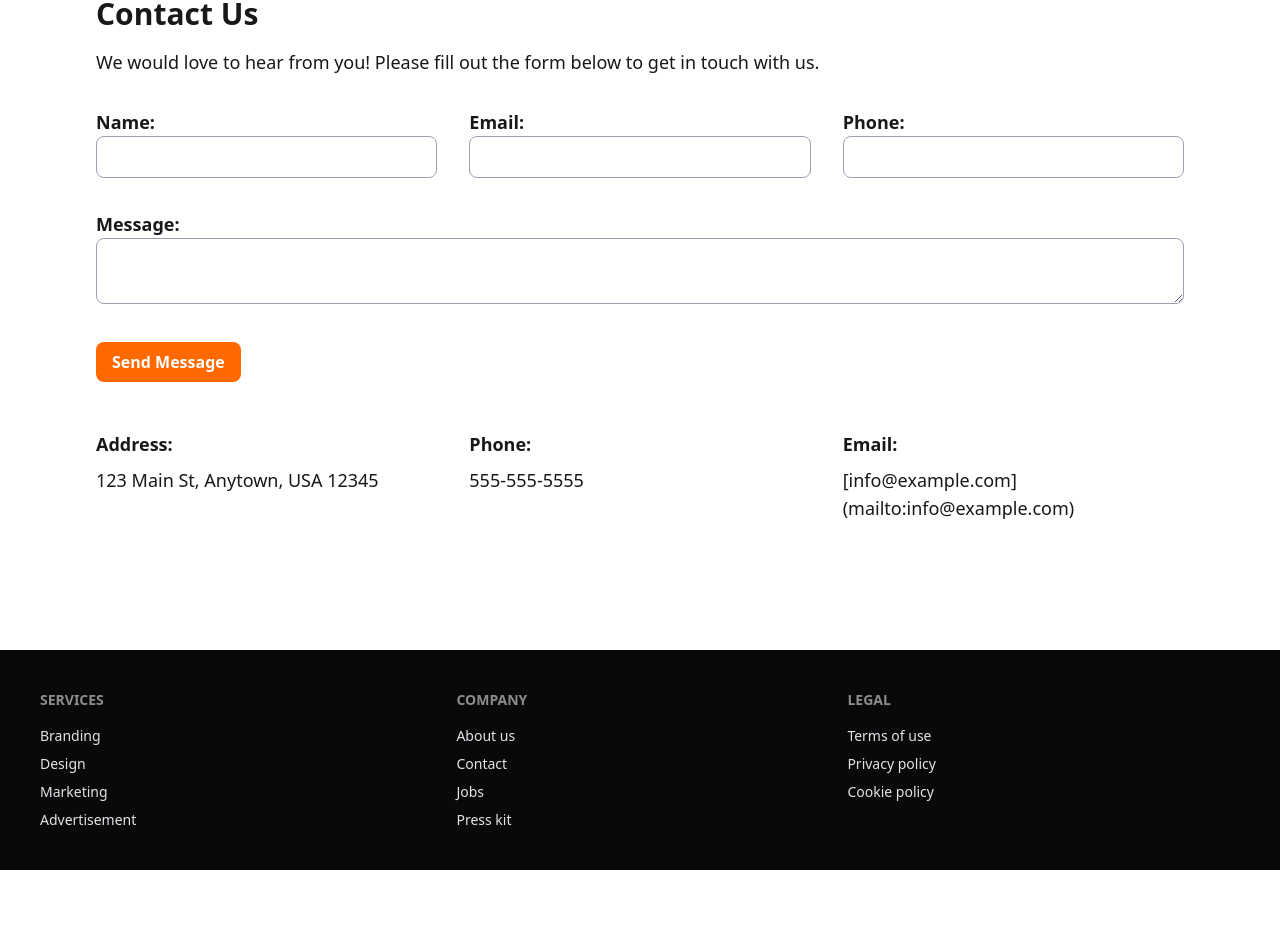
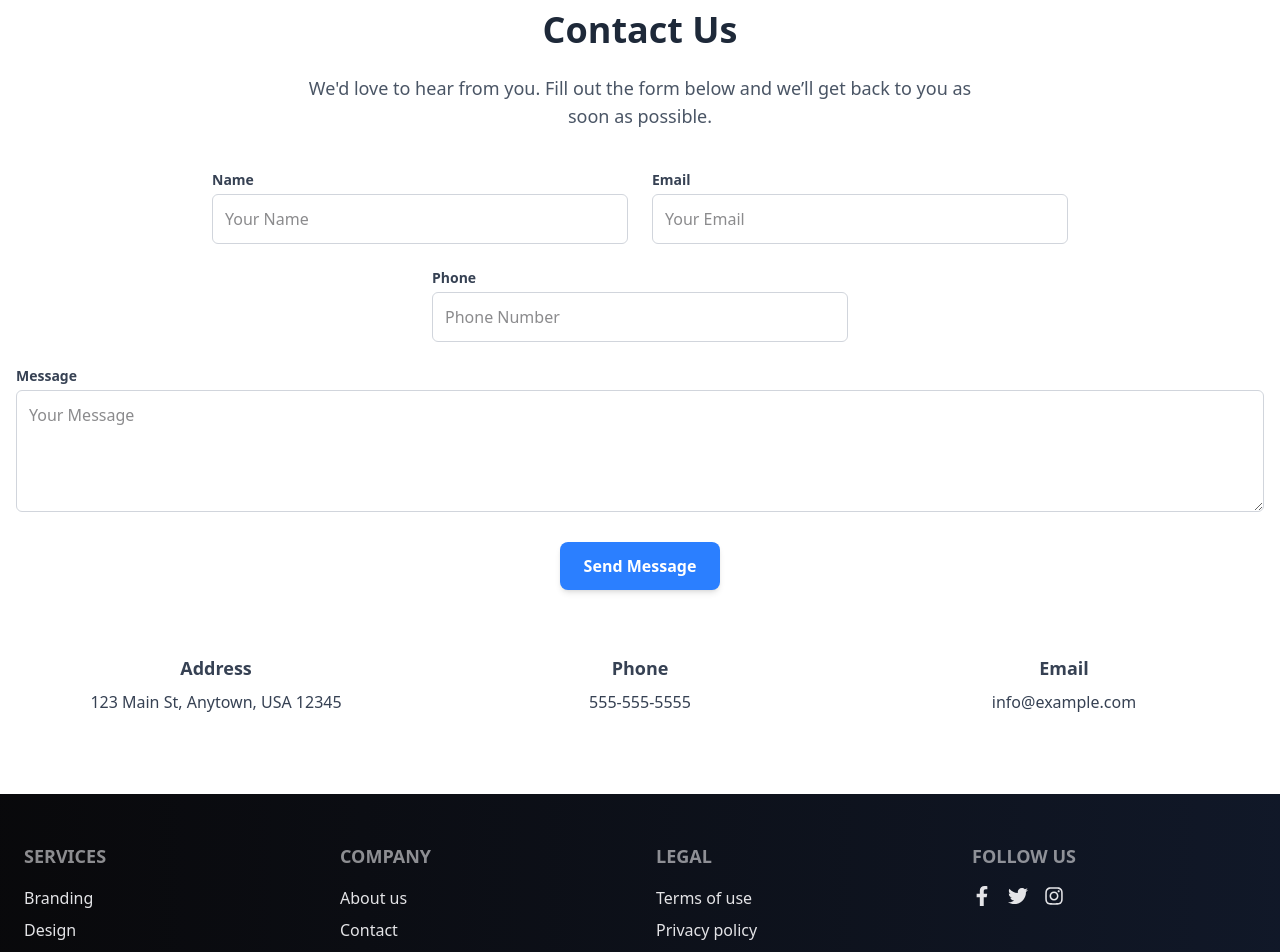
Before and after one commit to AbdulSami-786/newclone, a React (Vite) app: page /contact in a window 1280 px wide. Shown: the part 220-1172 px from the top of the page. Before the commit the page ends 1090 px from the top, so only its background shows below. Built offline with nearby package versions, Linux system fonts and the light colour scheme; no server answers.

Commit message:
fulll edit

```diff
--- a/package.json
+++ b/package.json
@@ -12,6 +12,7 @@
   "dependencies": {
     "@reduxjs/toolkit": "^2.7.0",
     "@tailwindcss/vite": "^4.1.4",
+    "framer-motion": "^12.7.4",
     "react": "^19.0.0",
     "react-dom": "^19.0.0",
     "react-icons": "^5.5.0",
--- a/src/component/Footer.jsx
+++ b/src/component/Footer.jsx
@@ -1,30 +1,51 @@
-import React from 'react'
+import React from 'react';
+import { FaFacebookF, FaTwitter, FaInstagram } from 'react-icons/fa';
 
 function Footer() {
   return (
-    <footer className="footer sm:footer-horizontal bg-neutral text-neutral-content p-10">
-  <nav>
-    <h6 className="footer-title">Services</h6>
-    <a className="link link-hover">Branding</a>
-    <a className="link link-hover">Design</a>
-    <a className="link link-hover">Marketing</a>
-    <a className="link link-hover">Advertisement</a>
-  </nav>
-  <nav>
-    <h6 className="footer-title">Company</h6>
-    <a className="link link-hover">About us</a>
-    <a className="link link-hover">Contact</a>
-    <a className="link link-hover">Jobs</a>
-    <a className="link link-hover">Press kit</a>
-  </nav>
-  <nav>
-    <h6 className="footer-title">Legal</h6>
-    <a className="link link-hover">Terms of use</a>
-    <a className="link link-hover">Privacy policy</a>
-    <a className="link link-hover">Cookie policy</a>
-  </nav>
-</footer>
-  )
+    <footer className="bg-gradient-to-r from-neutral to-gray-900 text-neutral-content px-6 py-12">
+      <div className="max-w-7xl mx-auto grid grid-cols-1 sm:grid-cols-2 md:grid-cols-4 gap-8">
+        <div>
+          <h6 className="footer-title text-lg font-semibold mb-4">Services</h6>
+          <ul className="space-y-2">
+            <li><a className="link link-hover">Branding</a></li>
+            <li><a className="link link-hover">Design</a></li>
+            <li><a className="link link-hover">Marketing</a></li>
+            <li><a className="link link-hover">Advertisement</a></li>
+          </ul>
+        </div>
+        <div>
+          <h6 className="footer-title text-lg font-semibold mb-4">Company</h6>
+          <ul className="space-y-2">
+            <li><a className="link link-hover">About us</a></li>
+            <li><a className="link link-hover">Contact</a></li>
+            <li><a className="link link-hover">Jobs</a></li>
+            <li><a className="link link-hover">Press kit</a></li>
+          </ul>
+        </div>
+        <div>
+          <h6 className="footer-title text-lg font-semibold mb-4">Legal</h6>
+          <ul className="space-y-2">
+            <li><a className="link link-hover">Terms of use</a></li>
+            <li><a className="link link-hover">Privacy policy</a></li>
+            <li><a className="link link-hover">Cookie policy</a></li>
+          </ul>
+        </div>
+        <div>
+          <h6 className="footer-title text-lg font-semibold mb-4">Follow Us</h6>
+          <div className="flex gap-4">
+            <a className="text-xl hover:text-white" href="#"><FaFacebookF /></a>
+            <a className="text-xl hover:text-white" href="#"><FaTwitter /></a>
+            <a className="text-xl hover:text-white" href="#"><FaInstagram /></a>
+          </div>
+        </div>
+      </div>
+
+      <div className="border-t border-neutral-content mt-10 pt-6 text-center text-sm">
+        © {new Date().getFullYear()} Made By ABDULSAMI MUHHAMD YOUSUF
+      </div>
+    </footer>
+  );
 }
 
-export default Footer
+export default Footer;
--- a/src/component/navbar.jsx
+++ b/src/component/navbar.jsx
@@ -77,7 +77,7 @@ const Navbar = () => {
               <li><Link to="/about">ABOUT</Link></li>
               <li><Link to="/products">PRODUCTS</Link></li>
               <li><Link to="/contact">CONTACT</Link></li>
-              <li><Link to="/signup" className="inline-block bg-gradient-to-r from-purple-500 to-pink-500 text-white font-semibold py-2 px-6 rounded-lg shadow-md hover:scale-105 transition-all duration-300 ease-in-out">SIGN UP</Link></li>
+              <li><Link to="/login" className="inline-block bg-gradient-to-r from-purple-500 to-pink-500 text-white font-semibold py-2 px-6 rounded-lg shadow-md hover:scale-105 transition-all duration-300 ease-in-out">SIGN UP</Link></li>
               <li><Link to="/cart" className="inline-block bg-gradient-to-r from-orange-400 to-orange-600 text-white font-semibold py-2 px-4 rounded-lg shadow-md hover:scale-105 transition-all duration-300 ease-in-out">CART ({cartItems.length})</Link></li>
             </ul>
           </div>
@@ -89,7 +89,7 @@ const Navbar = () => {
             <li><Link to="/about" className="inline-block text-gray-800 font-semibold py-2 px-6 rounded-lg hover:bg-gradient-to-r from-green-400 to-green-600 hover:text-white transition-all duration-300 ease-in-out">ABOUT</Link></li>
             <li><Link to="/products" className="inline-block text-gray-800 font-semibold py-2 px-6 rounded-lg hover:bg-gradient-to-r from-yellow-400 to-yellow-600 hover:text-white transition-all duration-300 ease-in-out">PRODUCTS</Link></li>
             <li><Link to="/contact" className="inline-block text-gray-800 font-semibold py-2 px-6 rounded-lg hover:bg-gradient-to-r from-purple-400 to-purple-600 hover:text-white transition-all duration-300 ease-in-out">CONTACT</Link></li>
-            <li><Link to="/signup" className="inline-block text-black font-semibold mr-[10px] py-2 px-6 rounded-lg transition-all duration-300 ease-in-out hover:bg-gradient-to-r hover:from-pink-500 hover:to-purple-600 hover:scale-105 hover:shadow-lg hover:text-yellow-100">SIGN UP</Link></li>
+            <li><Link to="/login" className="inline-block text-black font-semibold mr-[10px] py-2 px-6 rounded-lg transition-all duration-300 ease-in-out hover:bg-gradient-to-r hover:from-pink-500 hover:to-purple-600 hover:scale-105 hover:shadow-lg hover:text-yellow-100">SIGN UP</Link></li>
             <li><Link to="/cart" className="inline-block bg-gradient-to-r from-orange-400 to-orange-600 text-white font-semibold py-2 px-4 rounded-lg shadow-md hover:scale-105 transition-all duration-300 ease-in-out">CART ({cartItems.length})</Link></li>
           </ul>
         </div>
@@ -115,7 +115,7 @@ const Navbar = () => {
         </div>
 
         <div className="flex items-center gap-4">
-          <span className="font-medium cursor-pointer">Login</span>
+         <Link to={'/signup'}> <span className="font-medium cursor-pointer">Login</span></Link>
           <button className="bg-orange-500 hover:bg-orange-600 text-white px-4 py-2 rounded-lg font-semibold">
             + SELL
           </button>
--- a/src/index.css
+++ b/src/index.css
@@ -24,7 +24,7 @@
   margin-top: 100px;
 }
 .mtt{
-  margin-top: 120px;
+  margin-top: 150px;
 }
 .navsec {
   width: 90%;
--- a/src/main.jsx
+++ b/src/main.jsx
@@ -20,6 +20,7 @@ import { store } from '../src/config/redux/store/store.js'
 import { Provider } from 'react-redux'
 import Search from './pages/Search.jsx'
 import Checkout from './pages/Checkout.jsx'
+import Login from './pages/Login.jsx'
 const router = createBrowserRouter([
   {
     path: '',
@@ -32,6 +33,10 @@ const router = createBrowserRouter([
       {
         path: 'about',
         element: <About/>
+      },
+      {
+        path: 'login',
+        element: <Login/>
       },
       {
         path: 'cart',
--- a/src/pages/About.jsx
+++ b/src/pages/About.jsx
@@ -1,43 +1,46 @@
-import React from 'react'
+import React from 'react';
 
 function About() {
   return (
-    <div className="container mx-auto p-4 pt-6 md:p-6 lg:p-12 xl:p-24 mtt" >
-      <h1 className="text-3xl font-bold mb-4">About Us</h1>
-      <p className="text-lg mb-4">
-        Welcome to our e-commerce website, where we strive to provide the best
-        shopping experience for our customers. Our team is dedicated to ensuring
-        that every product meets the highest standards of quality and that every
-        customer is satisfied with their purchase.
-      </p>
-      <p className="text-lg mb-4">
-        We believe in providing excellent customer service and building strong
-        relationships with our customers. Our goal is to make online shopping
-        easy, convenient, and enjoyable for everyone.
-      </p>
-      <div className="flex flex-wrap -mx-4 mb-4">
-        <div className="w-full md:w-1/2 xl:w-1/3 p-4">
-          <h2 className="text-lg font-bold mb-2">Our Mission</h2>
-          <p className="text-lg">
-            To provide high-quality products and excellent customer service to
-            our customers, while building strong relationships and making online
-            shopping easy and enjoyable for everyone.
+    <div className="container mx-auto px-4 py-12 mtt">
+      {/* Header */}
+      <div className="text-center mb-12">
+        <h1 className="text-4xl md:text-5xl font-extrabold bg-gradient-to-r from-indigo-500 to-purple-600 text-transparent bg-clip-text mb-4">
+          About Us
+        </h1>
+        <p className="text-lg text-gray-600 max-w-2xl mx-auto">
+          Learn more about who we are, what we believe in, and how we work to bring you the best shopping experience possible.
+        </p>
+      </div>
+
+      {/* Intro Section */}
+      <div className="max-w-4xl mx-auto mb-16 space-y-6 text-gray-700 text-lg leading-relaxed">
+        <p>
+          Welcome to our e-commerce platform, where innovation meets convenience. We're committed to curating high-quality products that not only meet your needs but exceed your expectations.
+        </p>
+        <p>
+          Our journey began with a simple idea: make online shopping seamless and personal. Today, we continue that mission by delivering excellence in everything from customer service to product quality.
+        </p>
+      </div>
+
+      {/* Grid Section */}
+      <div className="grid gap-8 md:grid-cols-2 xl:grid-cols-3">
+        <div className="bg-white shadow-lg rounded-xl p-6 hover:shadow-2xl transition duration-300">
+          <h2 className="text-xl font-semibold mb-3 text-indigo-600">Our Mission</h2>
+          <p className="text-gray-700 text-base">
+            To provide top-notch products with unmatched service while making every online shopping experience smooth and enjoyable.
           </p>
         </div>
-        <div className="w-full md:w-1/2 xl:w-1/3 p-4">
-          <h2 className="text-lg font-bold mb-2">Our Values</h2>
-          <p className="text-lg">
-            We value our customers, our employees, and our community. We believe
-            in honesty, integrity, and transparency in all of our business
-            dealings.
+        <div className="bg-white shadow-lg rounded-xl p-6 hover:shadow-2xl transition duration-300">
+          <h2 className="text-xl font-semibold mb-3 text-indigo-600">Our Values</h2>
+          <p className="text-gray-700 text-base">
+            We believe in transparency, trust, and treating our customers like family. Honesty and integrity guide everything we do.
           </p>
         </div>
-        <div className="w-full md:w-1/2 xl:w-1/3 p-4">
-          <h2 className="text-lg font-bold mb-2">Our Team</h2>
-          <p className="text-lg">
-            Our team is made up of experienced professionals who are passionate
-            about providing excellent customer service and building strong
-            relationships with our customers.
+        <div className="bg-white shadow-lg rounded-xl p-6 hover:shadow-2xl transition duration-300">
+          <h2 className="text-xl font-semibold mb-3 text-indigo-600">Our Team</h2>
+          <p className="text-gray-700 text-base">
+            Our passionate team is driven by a shared mission to innovate and elevate your shopping journey every step of the way.
           </p>
         </div>
       </div>
@@ -45,5 +48,4 @@ function About() {
   );
 }
 
-
-export default About
+export default About;
--- a/src/pages/Contact.jsx
+++ b/src/pages/Contact.jsx
@@ -1,85 +1,115 @@
-import React from 'react'
+import React from 'react';
+import { motion } from 'framer-motion';
 
 function Contact() {
   return (
-    <div className="container mx-auto p-4 pt-6 md:p-6 lg:p-12 xl:p-24 marg mtt">
-      <h1 className="text-3xl font-bold mb-4">Contact Us</h1>
-      <p className="text-lg mb-4">
-        We would love to hear from you! Please fill out the form below to get in
-        touch with us.
-      </p>
-      <form className="flex flex-wrap -mx-4 mb-4">
-        <div className="w-full md:w-1/2 xl:w-1/3 p-4">
-          <label className="text-lg font-bold mb-2" htmlFor="name">
-            Name:
-          </label>
+    <div className="container mx-auto px-4 py-10 md:py-16 lg:py-20 mtt">
+      <motion.h1
+        className="text-4xl font-bold mb-6 text-center text-gray-800"
+        initial={{ opacity: 0, y: -20 }}
+        animate={{ opacity: 1, y: 0 }}
+        transition={{ duration: 0.6 }}
+      >
+        Contact Us
+      </motion.h1>
+
+      <motion.p
+        className="text-lg text-center text-gray-600 mb-10 max-w-2xl mx-auto"
+        initial={{ opacity: 0 }}
+        animate={{ opacity: 1 }}
+        transition={{ delay: 0.2, duration: 0.6 }}
+      >
+        We'd love to hear from you. Fill out the form below and we’ll get back to you as soon as possible.
+      </motion.p>
+
+      <form className="flex flex-wrap gap-6 justify-center">
+        <motion.div
+          className="w-full md:w-1/2 lg:w-1/3"
+          initial={{ opacity: 0, y: 20 }}
+          whileInView={{ opacity: 1, y: 0 }}
+          transition={{ duration: 0.5 }}
+        >
+          <label className="block text-sm font-semibold text-gray-700 mb-1">Name</label>
           <input
-            className="w-full p-2 border border-gray-400 rounded-lg"
             type="text"
-            id="name"
-            name="name"
+            className="w-full p-3 border border-gray-300 rounded-md focus:ring-2 focus:ring-blue-400 focus:outline-none"
+            placeholder="Your Name"
           />
-        </div>
-        <div className="w-full md:w-1/2 xl:w-1/3 p-4">
-          <label className="text-lg font-bold mb-2" htmlFor="email">
-            Email:
-          </label>
+        </motion.div>
+
+        <motion.div
+          className="w-full md:w-1/2 lg:w-1/3"
+          initial={{ opacity: 0, y: 20 }}
+          whileInView={{ opacity: 1, y: 0 }}
+          transition={{ duration: 0.6 }}
+        >
+          <label className="block text-sm font-semibold text-gray-700 mb-1">Email</label>
           <input
-            className="w-full p-2 border border-gray-400 rounded-lg"
             type="email"
-            id="email"
-            name="email"
+            className="w-full p-3 border border-gray-300 rounded-md focus:ring-2 focus:ring-blue-400 focus:outline-none"
+            placeholder="Your Email"
           />
-        </div>
-        <div className="w-full md:w-1/2 xl:w-1/3 p-4">
-          <label className="text-lg font-bold mb-2" htmlFor="phone">
-            Phone:
-          </label>
+        </motion.div>
+
+        <motion.div
+          className="w-full md:w-1/2 lg:w-1/3"
+          initial={{ opacity: 0, y: 20 }}
+          whileInView={{ opacity: 1, y: 0 }}
+          transition={{ duration: 0.7 }}
+        >
+          <label className="block text-sm font-semibold text-gray-700 mb-1">Phone</label>
           <input
-            className="w-full p-2 border border-gray-400 rounded-lg"
             type="text"
-            id="phone"
-            name="phone"
+            className="w-full p-3 border border-gray-300 rounded-md focus:ring-2 focus:ring-blue-400 focus:outline-none"
+            placeholder="Phone Number"
           />
-        </div>
-        <div className="w-full p-4">
-          <label className="text-lg font-bold mb-2" htmlFor="message">
-            Message:
-          </label>
+        </motion.div>
+
+        <motion.div
+          className="w-full"
+          initial={{ opacity: 0, y: 20 }}
+          whileInView={{ opacity: 1, y: 0 }}
+          transition={{ duration: 0.8 }}
+        >
+          <label className="block text-sm font-semibold text-gray-700 mb-1">Message</label>
           <textarea
-            className="w-full p-2 border border-gray-400 rounded-lg"
-            id="message"
-            name="message"
-          />
-        </div>
-        <div className="w-full p-4">
-          <button className="bg-orange-500 hover:bg-orange-700 text-white font-bold py-2 px-4 rounded-lg">
+            rows="4"
+            className="w-full p-3 border border-gray-300 rounded-md focus:ring-2 focus:ring-blue-400 focus:outline-none"
+            placeholder="Your Message"
+          ></textarea>
+        </motion.div>
+
+        <motion.div
+          className="w-full text-center"
+          initial={{ opacity: 0 }}
+          whileInView={{ opacity: 1 }}
+          transition={{ delay: 0.2, duration: 0.6 }}
+        >
+          <button
+            type="submit"
+            className="bg-blue-500 hover:bg-blue-600 text-white px-6 py-3 rounded-lg font-semibold shadow-md transition duration-300"
+          >
             Send Message
           </button>
+        </motion.div>
+      </form>
+
+      <div className="mt-16 grid gap-6 md:grid-cols-3 text-center text-gray-700">
+        <div>
+          <h3 className="text-lg font-semibold mb-2">Address</h3>
+          <p>123 Main St, Anytown, USA 12345</p>
         </div>
-      </form>
-      <div className="flex flex-wrap -mx-4 mb-4">
-        <div className="w-full md:w-1/2 xl:w-1/3 p-4">
-          <h2 className="text-lg font-bold mb-2">Address:</h2>
-          <p className="text-lg">
-            123 Main St, Anytown, USA 12345
-          </p>
+        <div>
+          <h3 className="text-lg font-semibold mb-2">Phone</h3>
+          <p>555-555-5555</p>
         </div>
-        <div className="w-full md:w-1/2 xl:w-1/3 p-4">
-          <h2 className="text-lg font-bold mb-2">Phone:</h2>
-          <p className="text-lg">
-            555-555-5555
-          </p>
-        </div>
-        <div className="w-full md:w-1/2 xl:w-1/3 p-4">
-          <h2 className="text-lg font-bold mb-2">Email:</h2>
-          <p className="text-lg">
-            [info@example.com](mailto:info@example.com)
-          </p>
+        <div>
+          <h3 className="text-lg font-semibold mb-2">Email</h3>
+          <p>info@example.com</p>
         </div>
       </div>
     </div>
   );
 }
 
-export default Contact
+export default Contact;
--- /dev/null
+++ b/src/pages/Login.jsx
@@ -0,0 +1,54 @@
+import React from 'react'
+import { Link } from 'react-router-dom';
+function Login() {
+  return (
+    <div className="min-h-screen flex items-center justify-center bg-gradient-to-br from-orange-300 to-orange-700 px-4 mtt">
+      <div className="bg-white p-8 rounded-2xl shadow-2xl w-full max-w-md">
+        <h2 className="text-3xl font-bold text-center text-orange-600 mb-6">Create an Account</h2>
+
+        <form className="space-y-5">
+          <div>
+            <label className="block text-gray-700 font-medium mb-1">Full Name</label>
+            <input
+              type="text"
+              placeholder="John Doe"
+              className="w-full px-4 py-2 rounded-lg border border-gray-300 focus:outline-none focus:ring-2 focus:ring-orange-400"
+            />
+          </div>
+
+          <div>
+            <label className="block text-gray-700 font-medium mb-1">Email</label>
+            <input
+              type="email"
+              placeholder="example@mail.com"
+              className="w-full px-4 py-2 rounded-lg border border-gray-300 focus:outline-none focus:ring-2 focus:ring-orange-400"
+            />
+          </div>
+
+          <div>
+            <label className="block text-gray-700 font-medium mb-1">Password</label>
+            <input
+              type="password"
+              placeholder="••••••••"
+              className="w-full px-4 py-2 rounded-lg border border-gray-300 focus:outline-none focus:ring-2 focus:ring-orange-400"
+            />
+          </div>
+
+          <button
+            type="submit"
+            className="w-full bg-orange-600 text-white py-2 rounded-lg font-semibold hover:bg-orange-700 transition duration-300"
+          >
+            Sign Up
+          </button>
+        </form>
+
+        <p className="text-sm text-center text-gray-600 mt-6">
+          Already have an account?{" "}
+          <Link to={"/signup"} className="text-orange-600 hover:underline">Login</Link>
+        </p>
+      </div>
+    </div>
+  );
+}
+
+export default Login;
--- a/src/pages/Search.jsx
+++ b/src/pages/Search.jsx
@@ -39,13 +39,15 @@ function Search() {
   }
 
   return (
-    <div className='flex flex-wrap gap-6 justify-center items-center w-[90%] my-8 mx-auto  mt-[150px]'>
+    <div className="grid gap-6 p-6 sm:grid-cols-1 md:grid-cols-2 lg:grid-cols-3 xl:grid-cols-4 mtt" >
     {data?.products?.map((item) => (
       <Card
         key={item.id}
         id={item.id}
         title={item.title}
+        description={item.description}
         img={item.thumbnail}
+        price={item.price}
       />
     ))}
   </div>
```
Also changed, not shown: src/pages/Home.jsx (+19 -5 lines), src/pages/Products.jsx (+12 -8 lines), 1 other file (tests, documents, lock files or other folders). Lines whose indentation alone changed are shown as unchanged.
